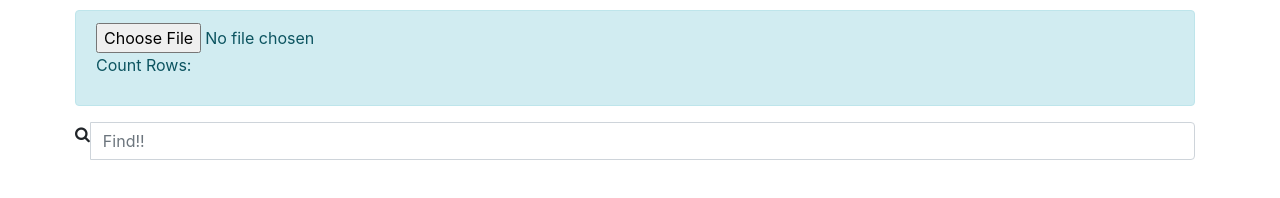
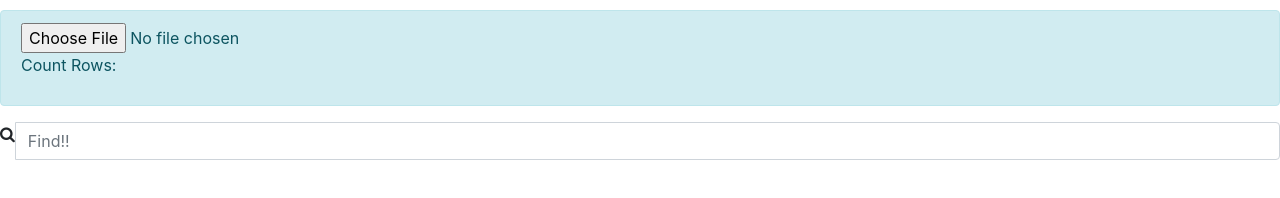
Before and after one commit to Reeeds/trovare, a plain HTML site: page index.html in a window 1280 px wide. Drawn offline with nearby package versions, Linux system fonts and the light colour scheme.

Commit message:
Container Class weg

```diff
--- a/index.html
+++ b/index.html
@@ -18,7 +18,7 @@
 
 </head>
 <body>
-<div class="container" ng-app="sortApp" ng-controller="mainController">
+<div ng-app="sortApp" ng-controller="mainController">
 
     <div class="alert alert-info">
         <input type="file" on-read-file="showContent($fileContent)">
```
